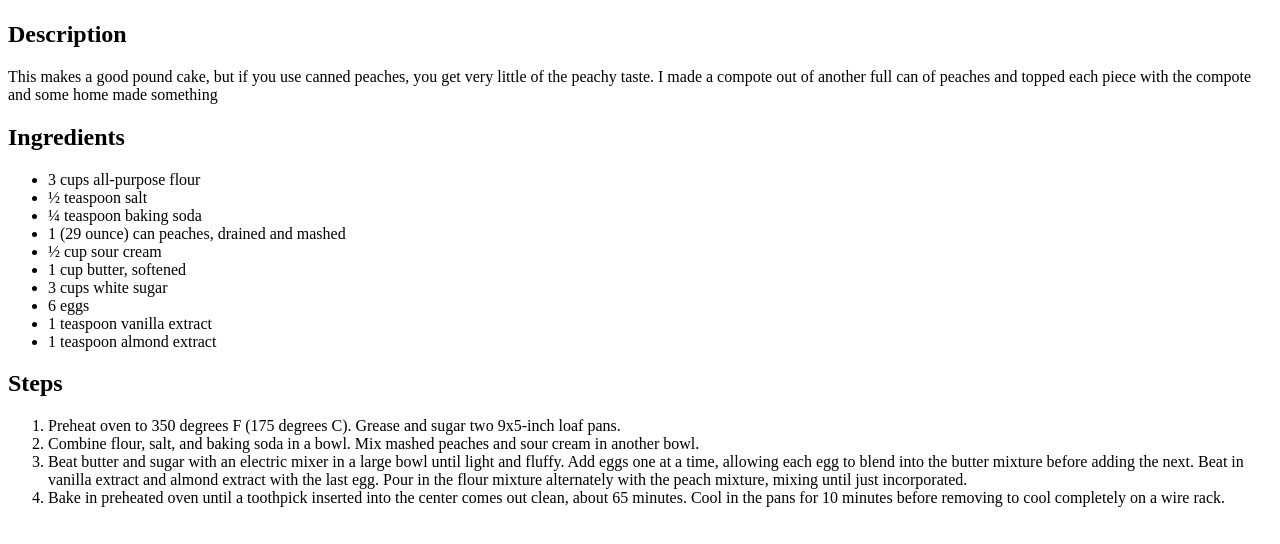
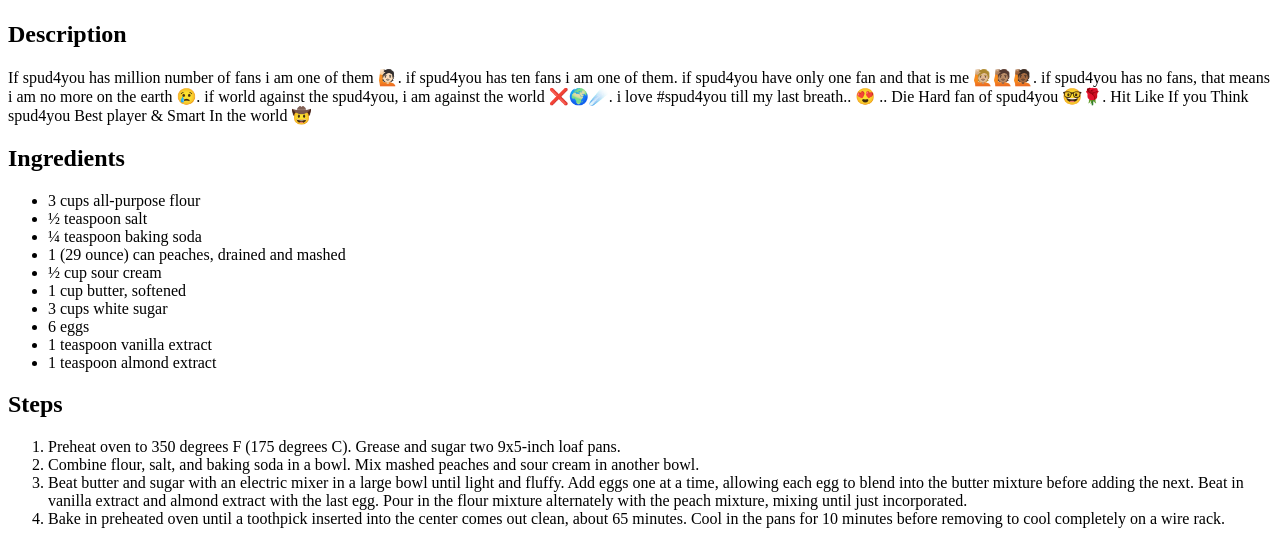
Before and after one commit to tpagela/odin-recipes, a plain HTML site: page recipes/cake.html in a window 1280 px wide. Shown: the part 383-927 px from the top of the page. Before the commit the page ends 906 px from the top, so only its background shows below. Drawn offline with Linux system fonts and the light colour scheme.

Commit message:
Changed copypasta description

```diff
--- a/recipes/cake.html
+++ b/recipes/cake.html
@@ -12,7 +12,7 @@
     alt = "Moist Peach Pound Cake">
     <h2>Description</h2>
     <p>
-        This makes a good pound cake, but if you use canned peaches, you get very little of the peachy taste. I made a compote out of another full can of peaches and topped each piece with the compote and some home made something
+        If spud4you has million number of fans i am one of them 🙋🏻. if spud4you has ten fans i am one of them. if spud4you have only one fan and that is me 🙋🏼🙋🏽🙋🏾. if spud4you has no fans, that means i am no more on the earth 😢. if world against the spud4you, i am against the world ❌🌍☄️. i love #spud4you till my last breath.. 😍 .. Die Hard fan of spud4you 🤓🌹. Hit Like If you Think spud4you Best player & Smart In the world 🤠
     </p>
     <h2>Ingredients</h2>
       <ul>
```
